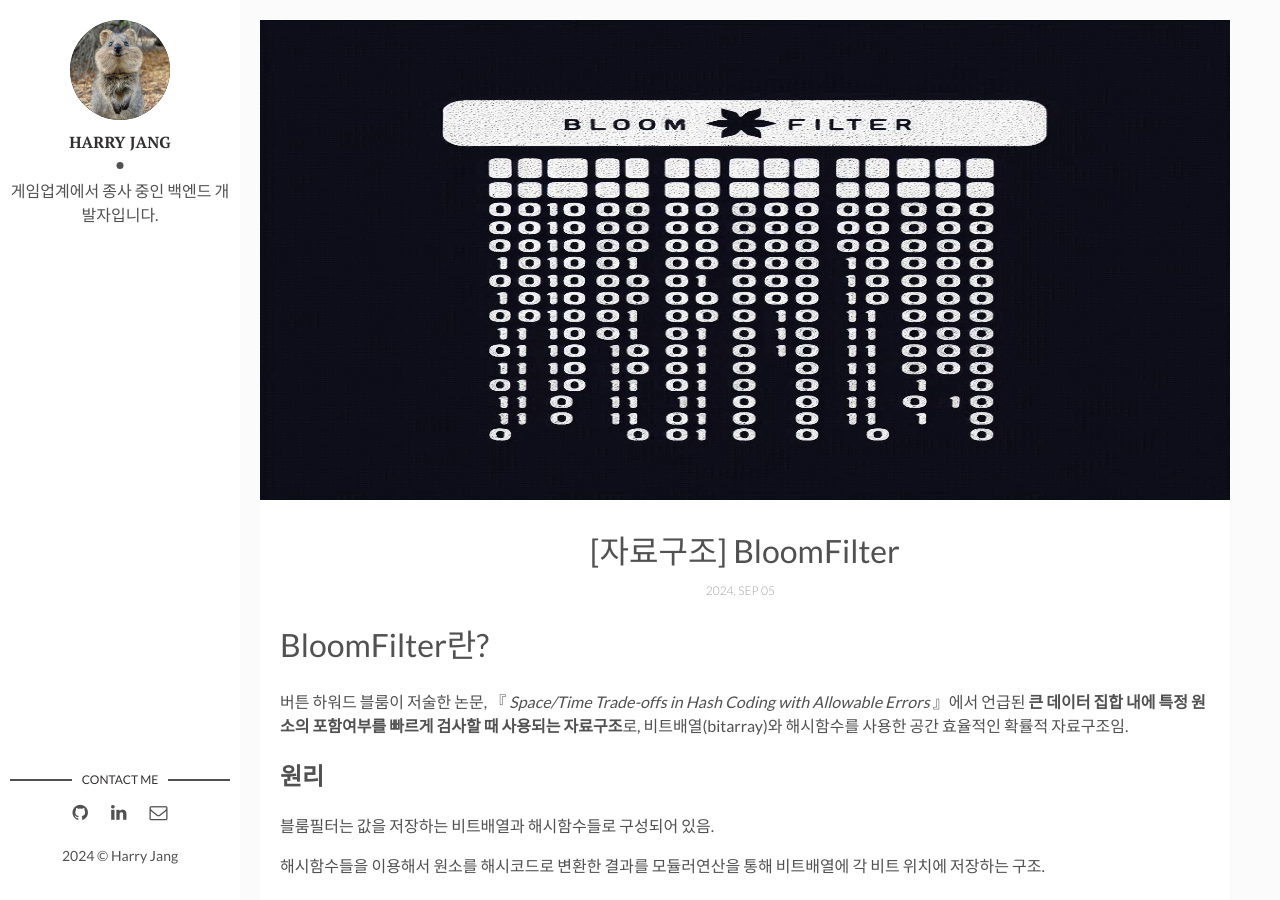
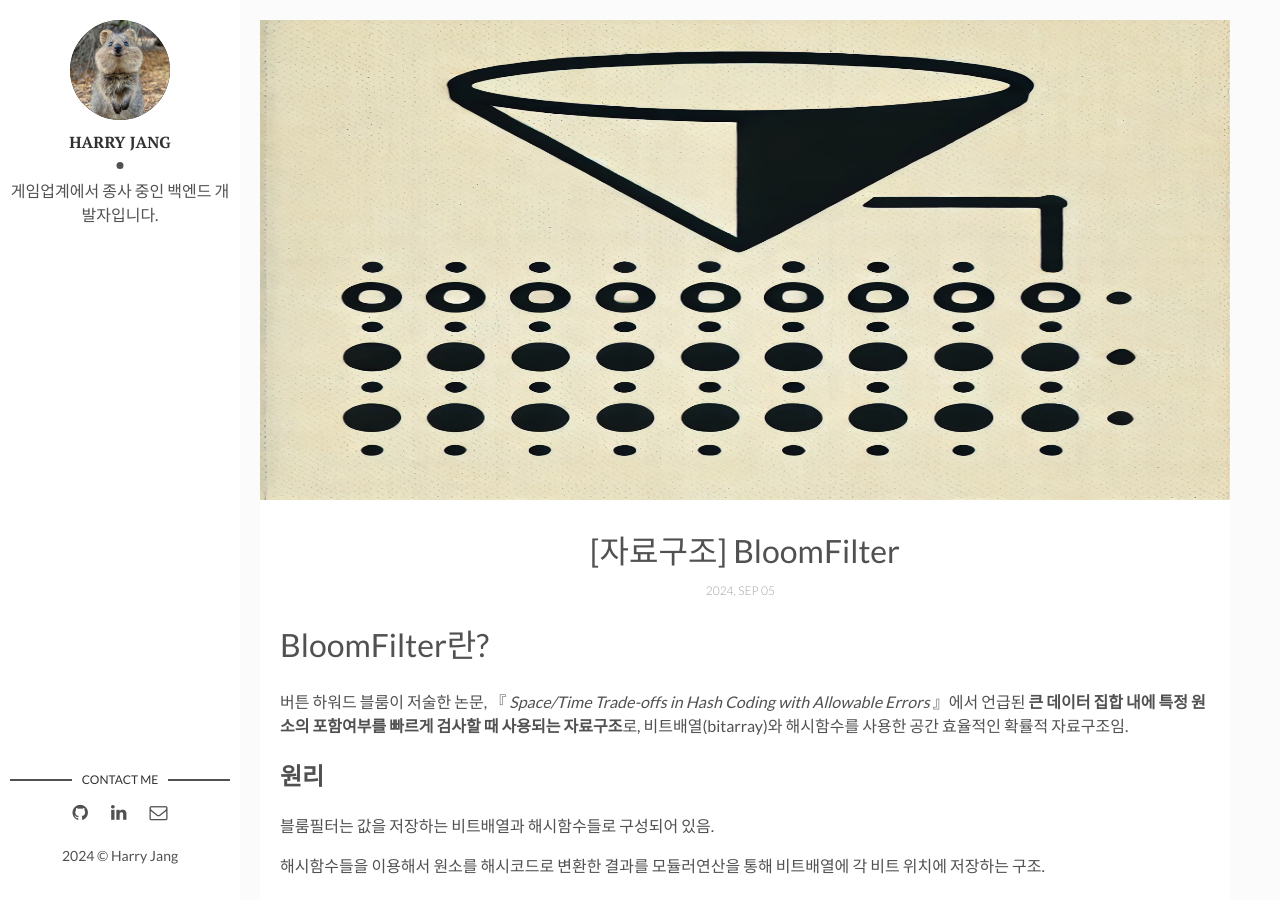
Before and after one commit to harry-jang/harry-jang.github.io, a Jekyll site: the page built from _posts/2024-09-04-Bloom-Filter.markdown, in a window 1280 px wide and 900 px high. Built offline with Jekyll 4.4.1, drawn with Linux system fonts in a browser that asks for light colours; comment, search, counter and statistics services are not loaded.

Commit message:
썸네일 이미지 변경

```diff
--- a/_posts/2024-09-04-Bloom-Filter.markdown
+++ b/_posts/2024-09-04-Bloom-Filter.markdown
@@ -2,7 +2,7 @@
 layout: post
 title:  "[자료구조] BloomFilter"
 date:   2024-09-05 09:00:00 +0900
-img: bloomfilter.jfif # Add image post (optional)
+img: bloom-filter.webp # Add image post (optional)
 tags: [DataStructure, BloomFilter] # add tag
 ---
 
```
Also changed, not shown: assets/img/bloom-filter.webp (added).
